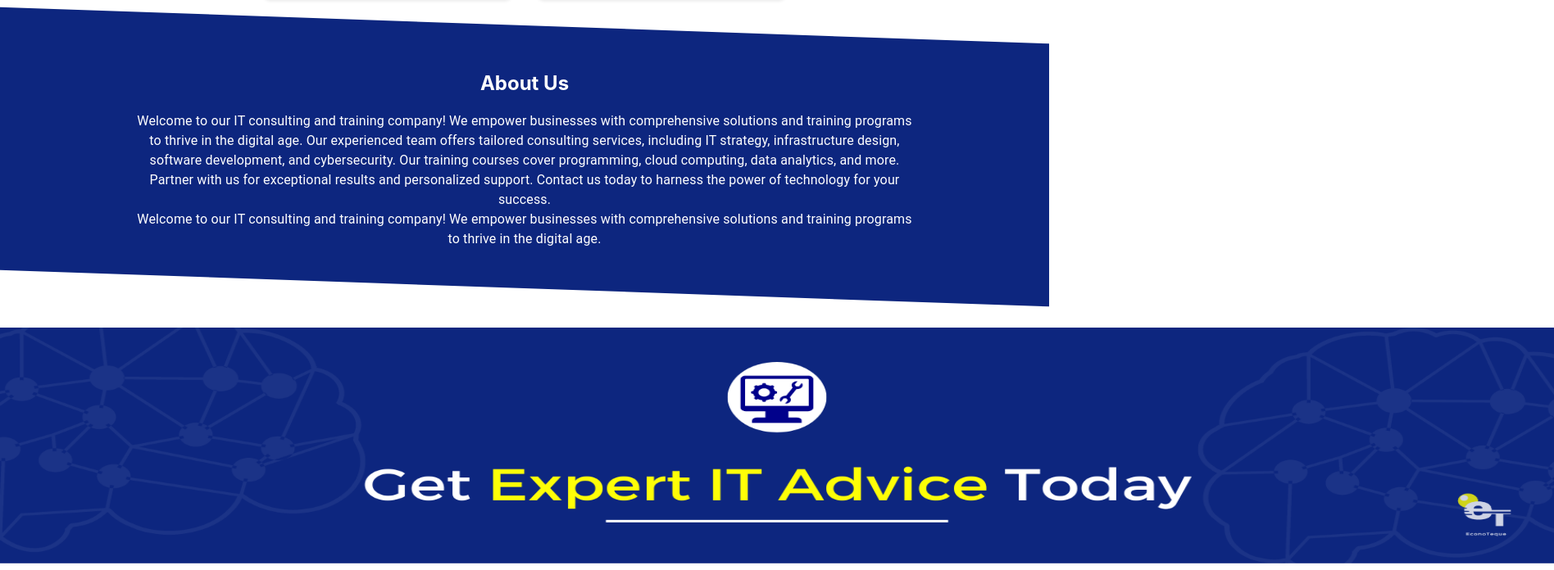
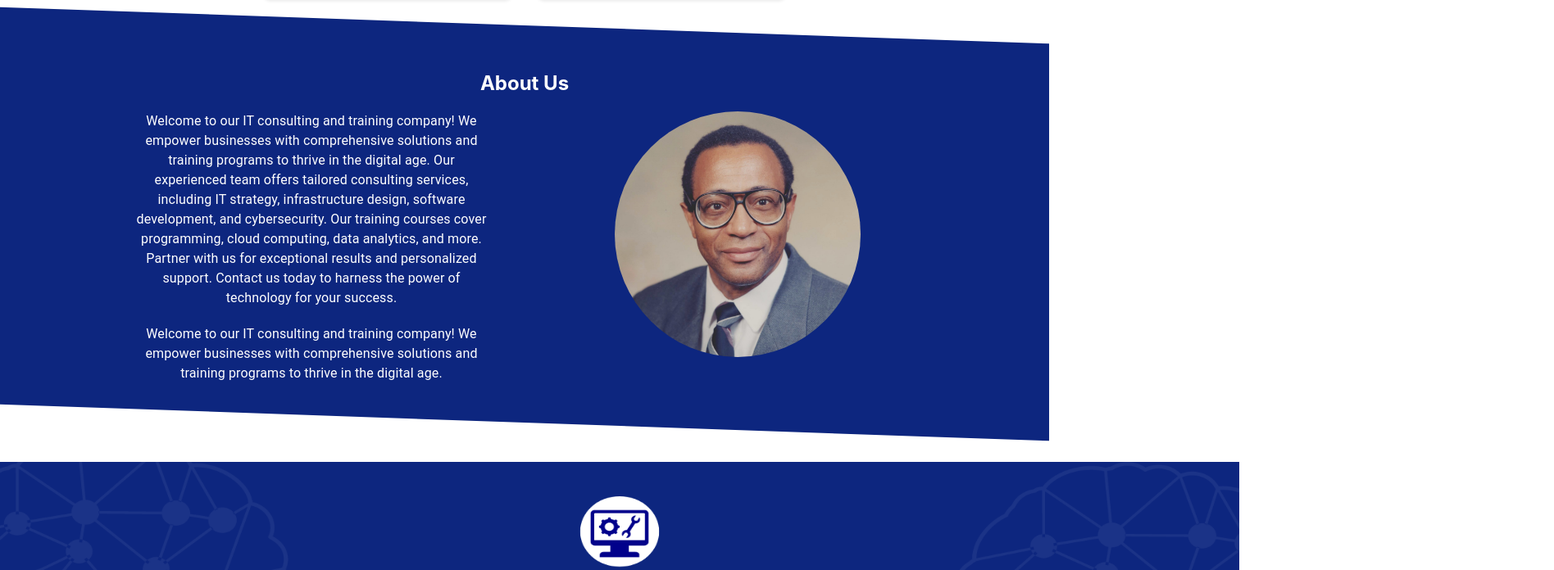
Before and after one commit to kgauzampe/econo, a React (Create React App) app: page / in a window 1280 px wide. Shown: the part 1941-2637 px from the top of the page at 82% size, 1896 px wide, since content can reach past the window. Built offline with nearby package versions, Linux system fonts and the light colour scheme.

Commit message:
Styling updated

```diff
--- a/src/Components/About-Banner/Banner.css
+++ b/src/Components/About-Banner/Banner.css
@@ -15,6 +15,10 @@
     padding: 1em;
     transform: skewY(-2deg);
   }
+  .aboutimg{
+    border-radius: 50%;
+    width: 300px;
+  }
 
   @media (max-width: 768px) {
     .banner {
--- a/src/Components/About-Banner/Banner.js
+++ b/src/Components/About-Banner/Banner.js
@@ -1,5 +1,7 @@
 import React from 'react';
 import { Typography } from "@mui/material";
+import AboutImg from '../../Images/Dr Overton.png'
+import { Grid } from '@mui/material';
 import './Banner.css';
 
 const Banner = () => {
@@ -7,6 +9,8 @@ const Banner = () => {
     <div className="banner">
       <div className="banner-content">
         <h2>About Us</h2>
+        <Grid container spacing={10}>
+          <Grid item xs={12} sm={12} md={6}>
             <Typography>
               Welcome to our IT consulting and training company! We empower businesses with comprehensive
               solutions and training programs to thrive in the digital age. Our experienced team offers tailored
@@ -14,11 +18,18 @@ const Banner = () => {
               Our training courses cover programming, cloud computing, data analytics, and more. Partner with us for exceptional
               results and personalized support. Contact us today to harness the power of technology for your success.
             </Typography>
-
+              <br/>
             <Typography>
               Welcome to our IT consulting and training company! We empower businesses with comprehensive solutions and training
               programs to thrive in the digital age.
             </Typography>
+          </Grid>
+          <Grid item xs={12} sm={12} md={6}>
+            <img src={AboutImg} alt="Card" className="aboutimg" />
+          </Grid>
+        </Grid>
+
+
       </div>
     </div>
   );
--- a/src/Components/Home/home.css
+++ b/src/Components/Home/home.css
@@ -59,5 +59,5 @@
     width: 10em !important;
   } */
   .banner-image2{
-    width: 79em;
+    width: 63em;
   }
```
Also changed, not shown: src/Components/Home/home.js (+5 -5 lines), src/Images/Dr Overton.png (renamed from src/Images/Dr Overton's Profile.png). Lines whose indentation alone changed are shown as unchanged.
